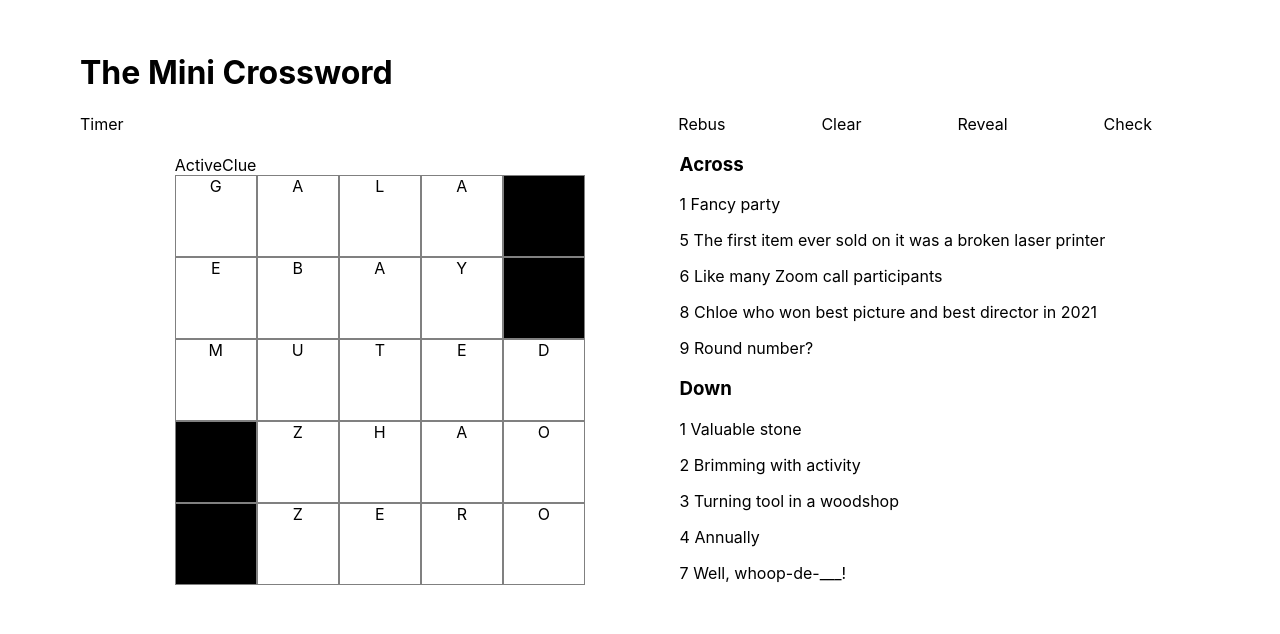
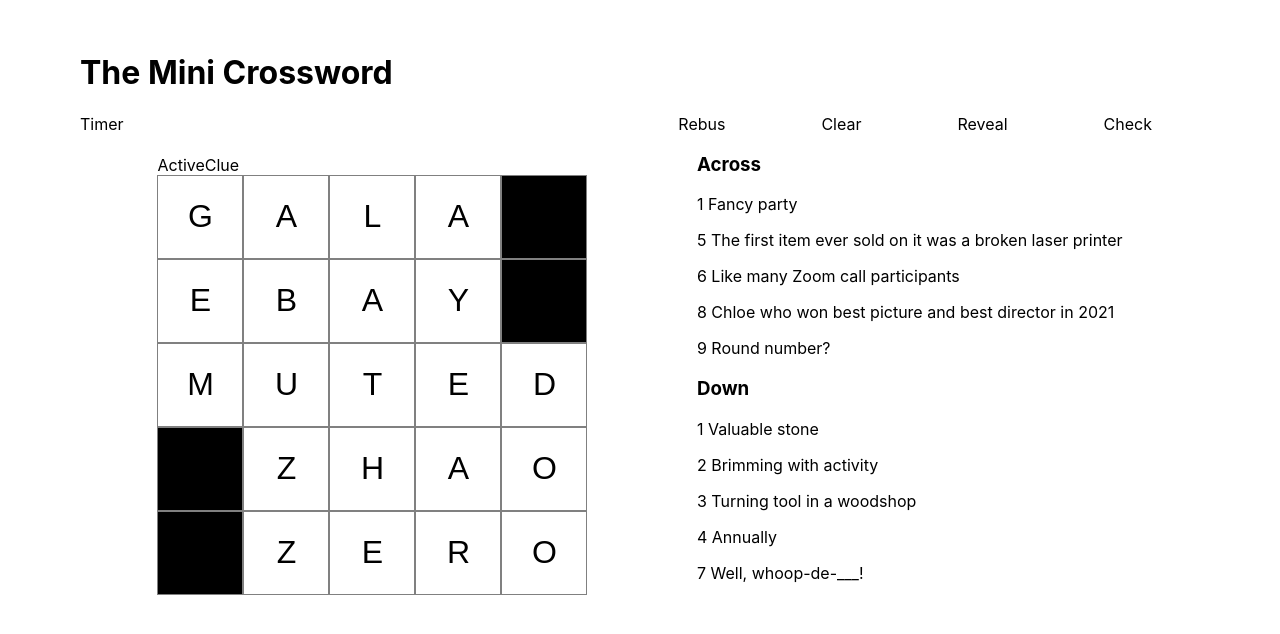
Before and after one commit to jawkha/crossword-mini-clone, a React (Create React App) app: page / in a window 1280 px wide. Shown: the top 634 px of the page. Built offline with nearby package versions, Linux system fonts and the light colour scheme.

Commit message:
replace square div with input and other minor styling

```diff
--- a/src/components/Square.tsx
+++ b/src/components/Square.tsx
@@ -6,5 +6,19 @@ interface ISquareProps {
 }
 
 export default function Square(props: ISquareProps) {
-	return <div className={props.letter ? styles.square : styles.empty}>{props.letter}</div>
+	const [input, setInput] = React.useState(props.letter)
+
+	function handleChange(e: any) {
+		console.log(e.target.value)
+		setInput(e.target.value.toUpperCase())
+	}
+
+	return (
+		<input
+			value={input}
+			maxLength={1}
+			onChange={handleChange}
+			className={props.letter ? styles.square : styles.empty}
+		/>
+	)
 }
--- a/src/styles/Board.module.css
+++ b/src/styles/Board.module.css
@@ -1,4 +1,5 @@
 .board {
 	display: grid;
 	grid-template-columns: repeat(5, 1fr);
+	margin: 0 2rem 0 0;
 }
--- a/src/styles/Square.module.css
+++ b/src/styles/Square.module.css
@@ -3,6 +3,7 @@
 	height: 5rem;
 	border: 1px gray solid;
 	text-align: center;
+	font-size: 2rem;
 }
 
 .empty {
```
